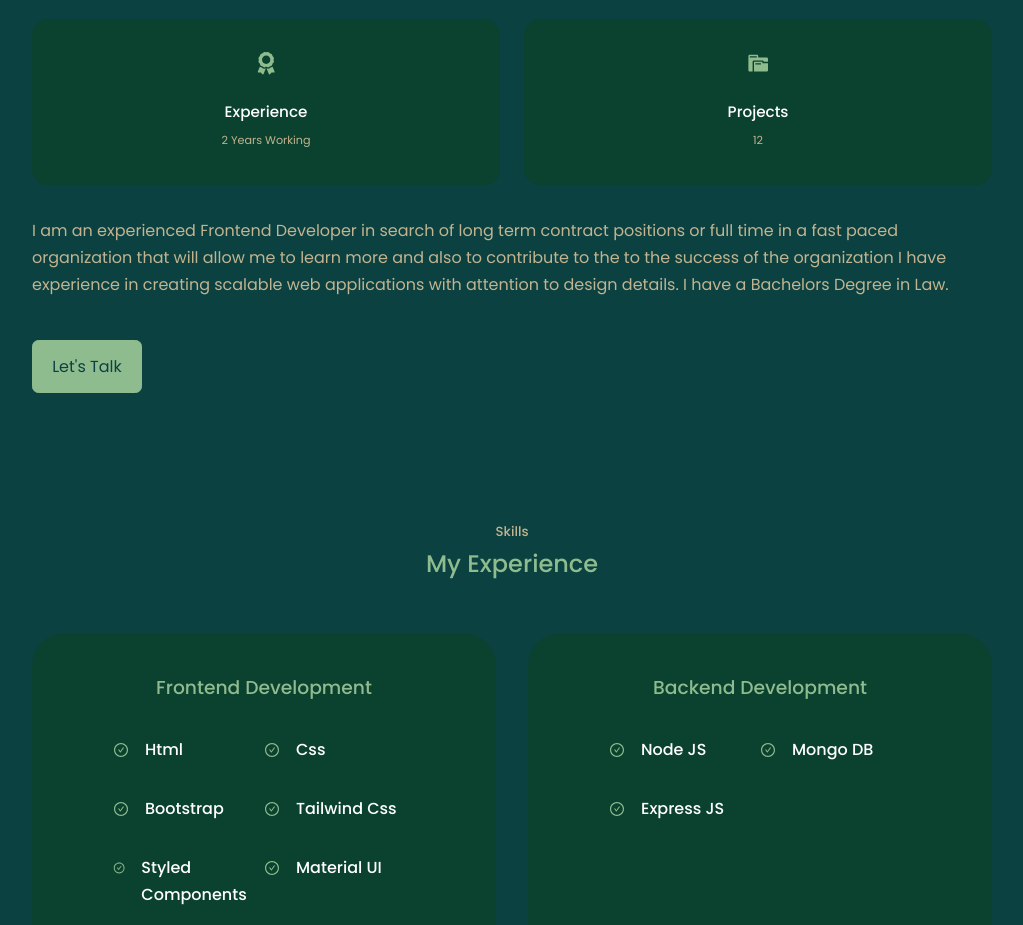
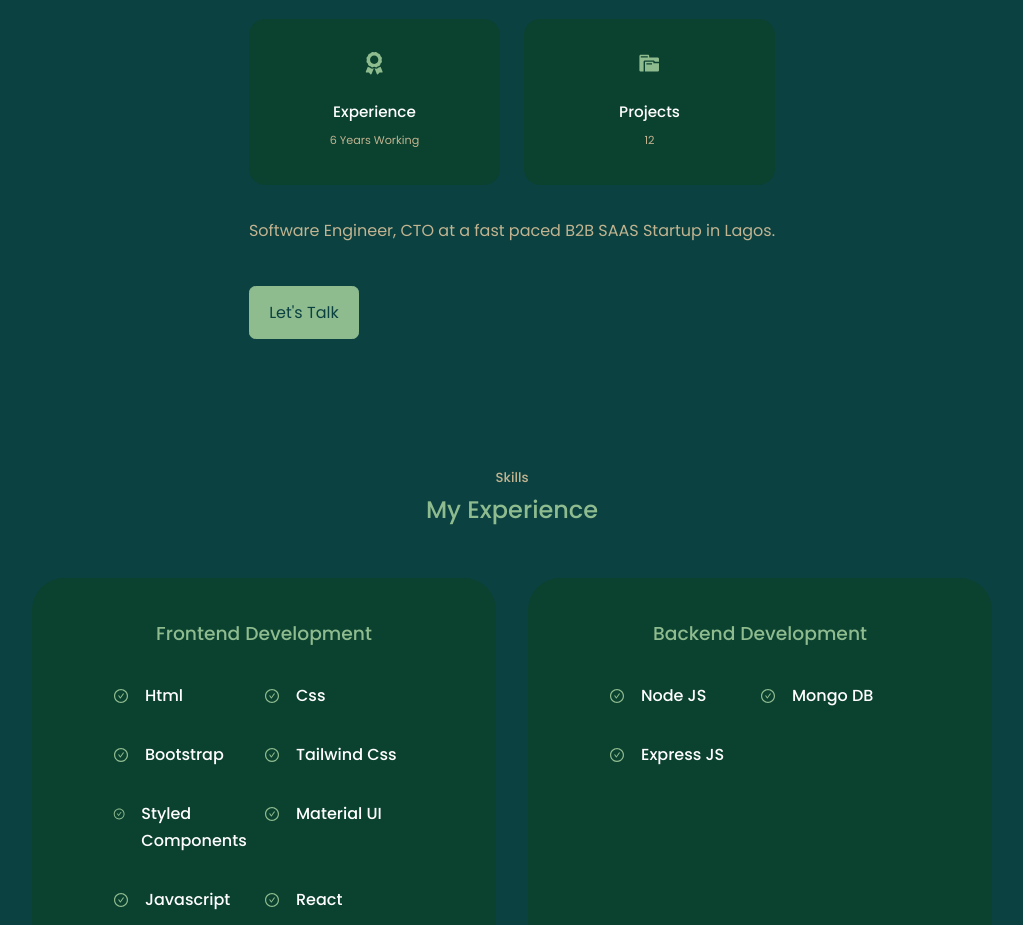
Before and after one commit to Dipocbd/Portfolio-Website, a React (Create React App) app: page / in a window 1280 px wide. Shown: the part 1020-1945 px from the top of the page, without its empty margins (128-1151 px from the left). Built offline with nearby package versions, Linux system fonts and the light colour scheme.

Commit message:
minor updates

```diff
--- a/src/components/about/About.js
+++ b/src/components/about/About.js
@@ -18,7 +18,7 @@ const About = () => {
         <article className ="about__card">
           <FaAward className='about__icon'/>
           <h5>Experience</h5>
-          <small>2 Years Working</small>
+          <small>6 Years Working</small>
         </article>
 
         <article className ="about__card">
@@ -28,10 +28,8 @@ const About = () => {
         </article>
       </div>
       <p>
-        I am an experienced Frontend Developer in search of long term contract positions or full time in a fast paced organization
-        that will allow me to learn more and also to contribute to the to the success of the organization
-        I have experience in creating scalable web applications with attention to design details.
-        I have a Bachelors Degree in Law.
+        Software Engineer, CTO at a fast paced B2B SAAS Startup in Lagos.
+
 
       </p>
       <a href="#contact" className='btn btn-primary'>Let's Talk</a>
```
